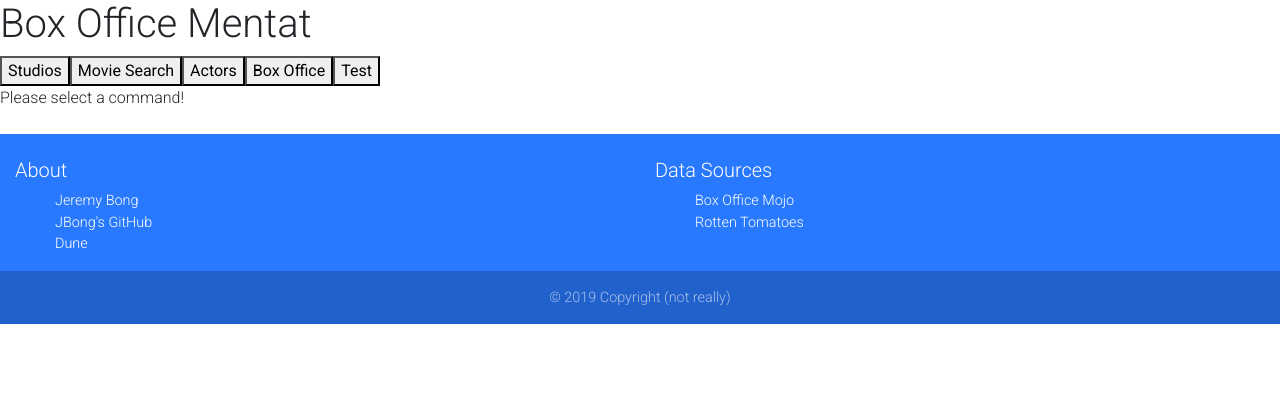
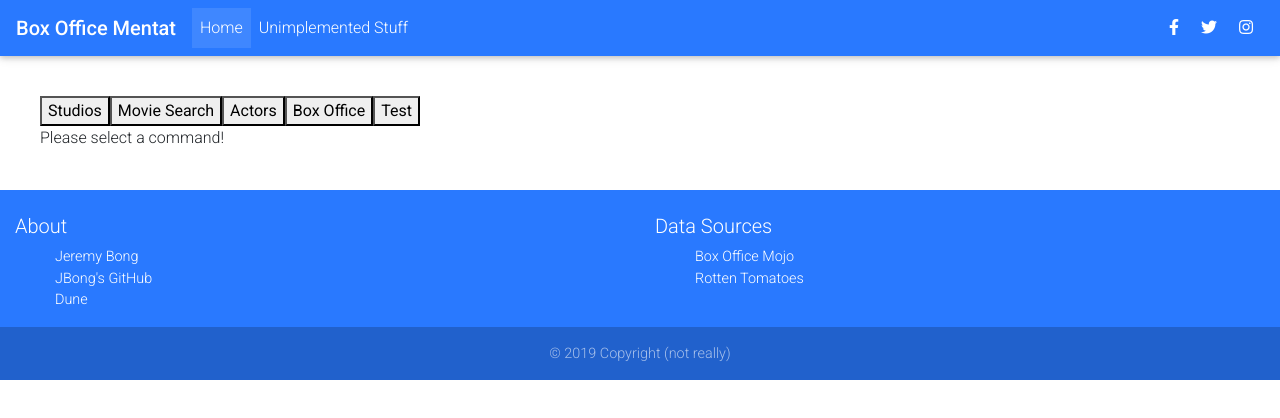
Before and after one commit to jtkbong/BoxOfficeMentatFrontend, a React (Create React App) app in the folder Frontend/mentatfrontend/: page / in a window 1280 px wide. Shown: the top 418 px of the page. Built offline with nearby package versions, Linux system fonts and the light colour scheme.

Commit message:
add an ugly navbar that does nothing

```diff
--- a/Frontend/mentatfrontend/src/App.js
+++ b/Frontend/mentatfrontend/src/App.js
@@ -8,7 +8,9 @@ import TestPage from './TestPage'
 import "@fortawesome/fontawesome-free/css/all.min.css";
 import "bootstrap-css-only/css/bootstrap.min.css";
 import "mdbreact/dist/css/mdb.css";
+import BoxOfficeMentatNavbar from './Navbar'
 import FooterPage from './FooterPage';
+//import { style } from 'react-toastify';
 
 class CommandUI extends Component {
 
@@ -66,10 +68,18 @@ class App extends Component {
 	}
 
 	render() {
+
+		const contentStyle = {
+			margin: "40px"
+		}
+
 		return (
 			<React.Fragment>
 		  <div>
-			<h1>Box Office Mentat</h1>
+			<div>
+				<BoxOfficeMentatNavbar />
+			</div>
+			<div style={contentStyle}>
 				<div>
 					<button type="button" value="studios" onClick={() => this.commandButtonClick('studios')}>Studios</button>
 					<button type="button" value="movieSearch" onClick={() => this.commandButtonClick('movieSearch')}>Movie Search</button>
@@ -78,6 +88,7 @@ class App extends Component {
 					<button type="button" value="test" onClick={() => this.commandButtonClick('test')}>Test</button>
 				</div>
 				<CommandUI commandSelected={this.state.commandSelected} />
+			</div>
 		  </div>
 		  <div>
 			  <FooterPage />
--- /dev/null
+++ b/Frontend/mentatfrontend/src/Navbar.js
@@ -0,0 +1,59 @@
+import React from 'react';
+import { MDBNavbar, MDBNavbarBrand, MDBNavbarNav, MDBNavbarToggler, MDBCollapse, MDBNavItem, MDBNavLink, MDBIcon } from 'mdbreact';
+import { BrowserRouter as Router } from 'react-router-dom';
+
+class BoxOfficeMentatNavbar extends React.Component {
+  constructor(props) {
+    super(props);
+    this.state = {
+      collapse: false,
+    };
+    this.onClick = this.onClick.bind(this);
+  }
+
+  onClick() {
+    this.setState({
+      collapse: !this.state.collapse,
+    });
+  }
+
+  render() {
+    return (
+      <div>
+        <Router>
+          <header>
+            <MDBNavbar color="blue accent-3" dark expand="md">
+              <MDBNavbarBrand href="/">
+                <strong>Box Office Mentat</strong>
+              </MDBNavbarBrand>
+              <MDBNavbarToggler onClick={this.onClick} />
+              <MDBCollapse isOpen={this.state.collapse} navbar>
+                <MDBNavbarNav left>
+                  <MDBNavItem active>
+                    <MDBNavLink to="#">Home</MDBNavLink>
+                  </MDBNavItem>
+                  <MDBNavItem>
+                    <MDBNavLink to="#">Unimplemented Stuff</MDBNavLink>
+                  </MDBNavItem>
+                </MDBNavbarNav>
+                <MDBNavbarNav right>
+                  <MDBNavItem>
+                    <MDBNavLink to="#"><MDBIcon fab icon="facebook-f" /></MDBNavLink>
+                  </MDBNavItem>
+                  <MDBNavItem>
+                    <MDBNavLink to="#"><MDBIcon fab icon="twitter" /></MDBNavLink>
+                  </MDBNavItem>
+                  <MDBNavItem>
+                    <MDBNavLink to="https://www.instagram.com/jbongstuff/"><MDBIcon fab icon="instagram" /></MDBNavLink>
+                  </MDBNavItem>
+                </MDBNavbarNav>
+              </MDBCollapse>
+            </MDBNavbar>
+          </header>
+        </Router>
+      </div>
+    );
+  }
+}
+
+export default BoxOfficeMentatNavbar;
```
Also changed, not shown: Frontend/mentatfrontend/src/HeaderPage.js (deleted). Lines whose indentation alone changed are shown as unchanged.
